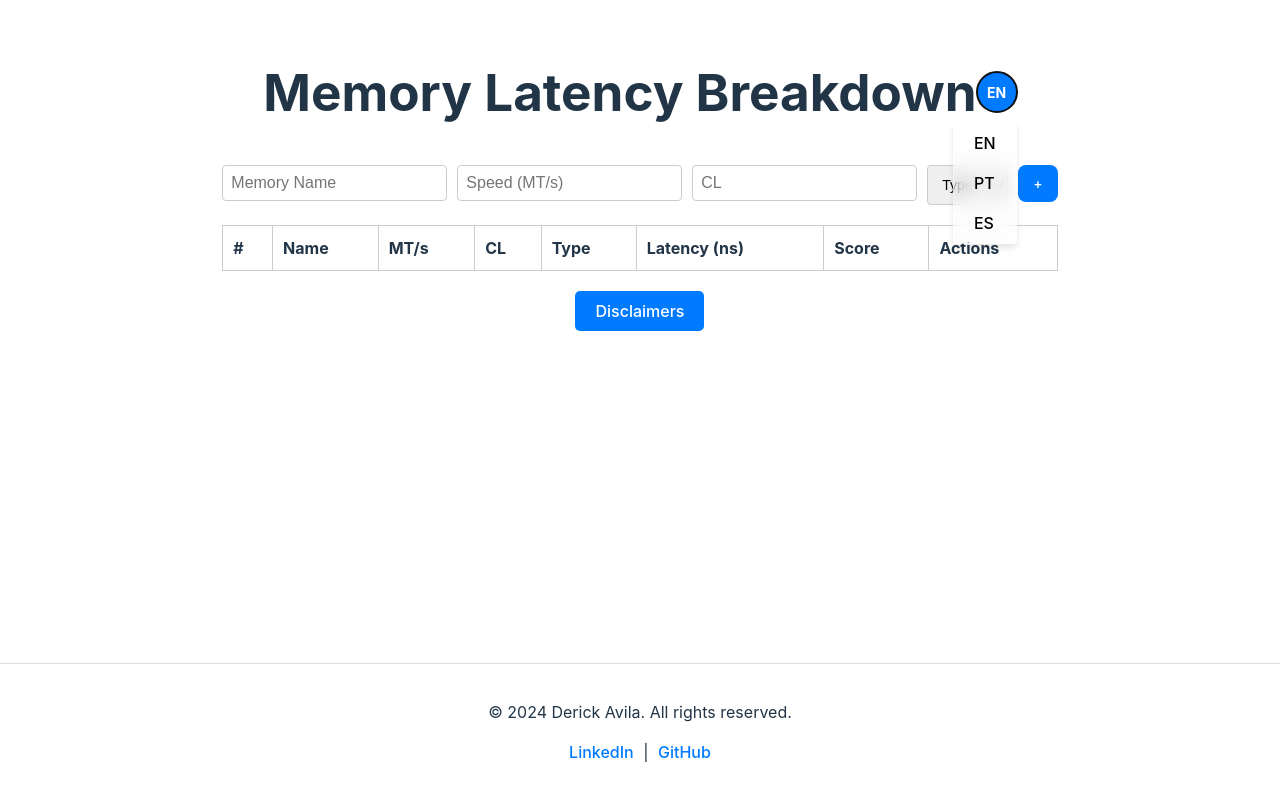
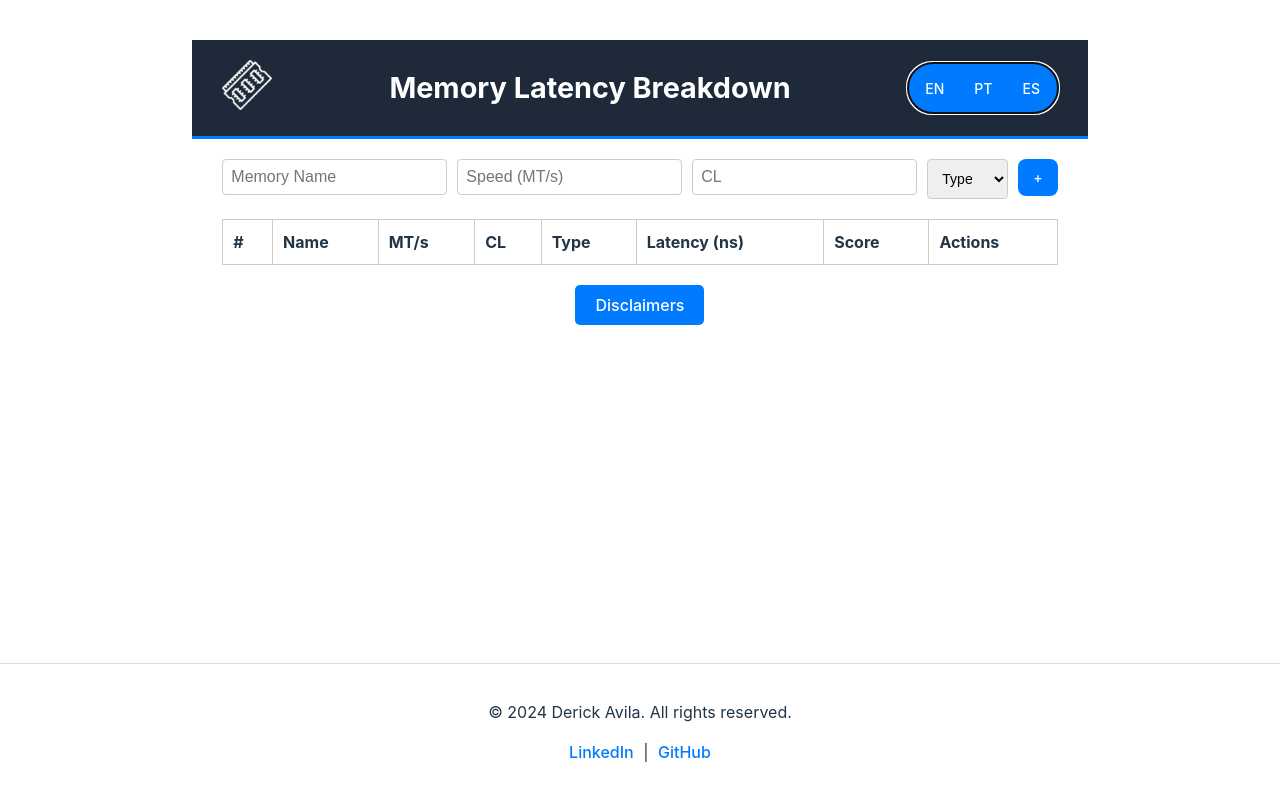
Before and after one commit to Dkavila/ram-latency-comparator, a React (Vite) app: page / in a window 1280 px wide. Both pictures are taken after a click on the button "EN". Built offline with nearby package versions, Linux system fonts and the light colour scheme.

Commit message:
feat: implement some colors, visual identity

```diff
--- a/src/components/Fields/Input/Input.css
+++ b/src/components/Fields/Input/Input.css
@@ -15,14 +15,14 @@
 }
 
 .input-field.error {
-  border-color: red;
-  outline: 2px solid red;
+  border: 2px solid #007bff;
+
 }
 
 .input-container .error-message {
   position: relative;
   left: 0;
-  color: red;
+  color: #007bff;
   font-size: 12px;
   margin-top: 4px;
   display: block;
@@ -31,3 +31,7 @@
   overflow: hidden;
   text-overflow: ellipsis;
 }
+
+.input-field.error::placeholder{
+  color: #007bff;
+}
--- a/src/components/Fields/Select/Select.css
+++ b/src/components/Fields/Select/Select.css
@@ -18,14 +18,14 @@
 }
 
 .select-container select.error {
-  border-color: red;
-  outline: 2px solid red;
+  border: 2px solid #007bff;
+  color:  #007bff;
 }
 
 .select-container .error-message {
   position: relative;
   left: 0;
-  color: red;
+  color: #007bff;
   font-size: 12px;
   margin-top: 4px;
   display: block;
--- a/src/components/Header/Header.css
+++ b/src/components/Header/Header.css
@@ -1,55 +1,87 @@
 /* src/components/Header/Header.css */
 
 .header {
+  width: 100%;
   display: flex;
   justify-content: space-between;
   align-items: center;
-  padding: 10px 20px;
+  padding: 20px 30px;
+  background-color: #1e2a3a;
+  color: #fff;
+  border-bottom: 3px solid #007bff;
+  margin: 20px;
+}
+
+.logo {
+  flex-shrink: 0;
+}
+
+.logo-image {
+  height: 50px;
+}
+
+h1 {
+  font-size: 1.8rem;
+  font-weight: bold;
+  color: #fff;
+  margin: 0;
 }
 
 .language-selector {
   position: relative;
-  z-index: 1000;
+  display: flex;
+  align-items: center;
 }
 
 .language-button {
-  width: 40px;
-  height: 40px;
-  border-radius: 50%;
+  width: 50px;
+  height: 50px;
+  border-radius: 30px;
   border: none;
   background-color: #007bff;
-  color: #fff;
+  color: white;
   font-weight: bold;
   font-size: 14px;
   display: flex;
   align-items: center;
   justify-content: center;
   cursor: pointer;
+  transition: width 0.3s ease;
+  overflow: hidden;
 }
 
-.language-dropdown {
-  position: absolute;
-  top: 50px;
-  right: 0;
-  background-color: rgba(255, 255, 255, 0.3);
-  backdrop-filter: blur(10px);
-  box-shadow: 0 4px 6px rgba(0, 0, 0, 0.1);
-  border-radius: 4px;
-  overflow: hidden;
-  border: 1px solid rgba(255, 255, 255, 0.4);
+.language-button.expanded {
+  width: 150px;
 }
 
+.language-options {
+  position: absolute;
+  display: flex;
+  justify-content: space-around;
+  align-items: center;
+  top: 50%;
+  left: 50%;
+  transform: translate(-50%, -50%);
+  transition: opacity 0.3s ease, transform 0.3s ease;
+  opacity: 0;
+  transform: translate(-50%, -50%) scale(0);
+}
 
-.language-dropdown button {
-  display: block;
-  width: 100%;
-  padding: 10px 20px;
-  text-align: left;
+.language-options.show {
+  opacity: 1;
+  transform: translate(-50%, -50%) scale(1);
+}
+
+.language-options button {
   background: none;
   border: none;
+  color: white;
+  font-size: 14px;
   cursor: pointer;
+  padding: 5px 15px;
 }
 
-.language-dropdown button:hover {
-  background-color: #a0a0a0;
+.language-options button:hover {
+  background-color: rgba(255, 255, 255, 0.2);
+  border-radius: 100px;
 }
--- a/src/components/Header/Header.jsx
+++ b/src/components/Header/Header.jsx
@@ -3,40 +3,45 @@
 import React, { useState } from 'react';
 import { useTranslation } from 'react-i18next';
 import './Header.css';
+import logo from '../../assets/logo.png';
 
 const Header = ({ setLanguage }) => {
   const { t, i18n } = useTranslation();
-  const [dropdownOpen, setDropdownOpen] = useState(false);
+  const [expanded, setExpanded] = useState(false);
 
   const handleLanguageChange = (language) => {
     i18n.changeLanguage(language);
     setLanguage(language);
-    setDropdownOpen(false);
+    setExpanded(false);
   };
 
-  const toggleDropdown = () => {
-    setDropdownOpen(!dropdownOpen);
+  const toggleExpansion = () => {
+    setExpanded(!expanded);
   };
 
-  const currentLanguage = i18n.language.toUpperCase();
+  const languages = ['en', 'pt', 'es'];
+  const currentLanguage = i18n.language;
 
   return (
     <header className="header">
+      <div className="logo">
+        <img src={logo} alt="Logo" className="logo-image" />
+      </div>
       <h1>{t('header.app_name')}</h1>
       <div className="language-selector">
         <button
-          className="language-button"
-          onClick={toggleDropdown}
+          className={`language-button ${expanded ? 'expanded' : ''}`}
+          onClick={toggleExpansion}
         >
-          {currentLanguage}
+          {expanded ? '' : currentLanguage.toUpperCase()}
         </button>
-        {dropdownOpen && (
-          <div className="language-dropdown">
-            <button onClick={() => handleLanguageChange('en')}>EN</button>
-            <button onClick={() => handleLanguageChange('pt')}>PT</button>
-            <button onClick={() => handleLanguageChange('es')}>ES</button>
-          </div>
-        )}
+        <div className={`language-options ${expanded ? 'show' : ''}`}>
+          {languages.map((lang) => (
+            <button key={lang} onClick={() => handleLanguageChange(lang)}>
+              {lang.toUpperCase()}
+            </button>
+          ))}
+        </div>
       </div>
     </header>
   );
```
Also changed, not shown: src/assets/logo.png (added).
